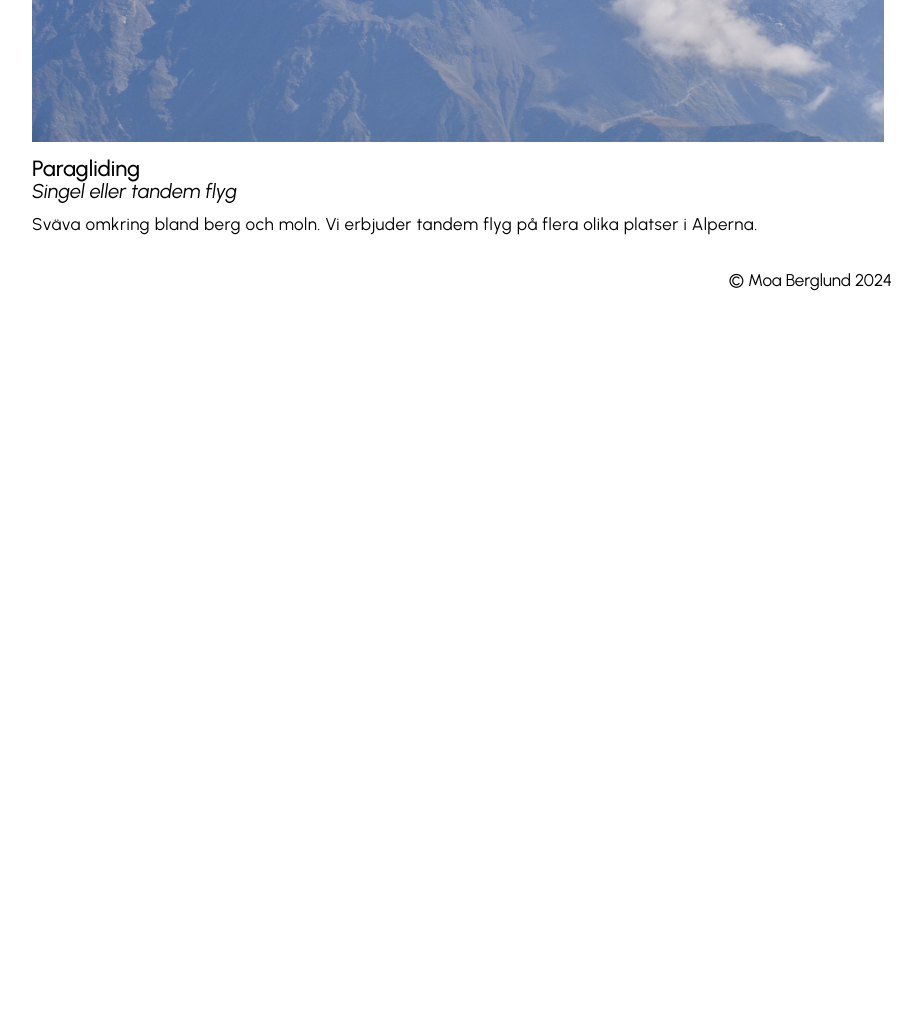
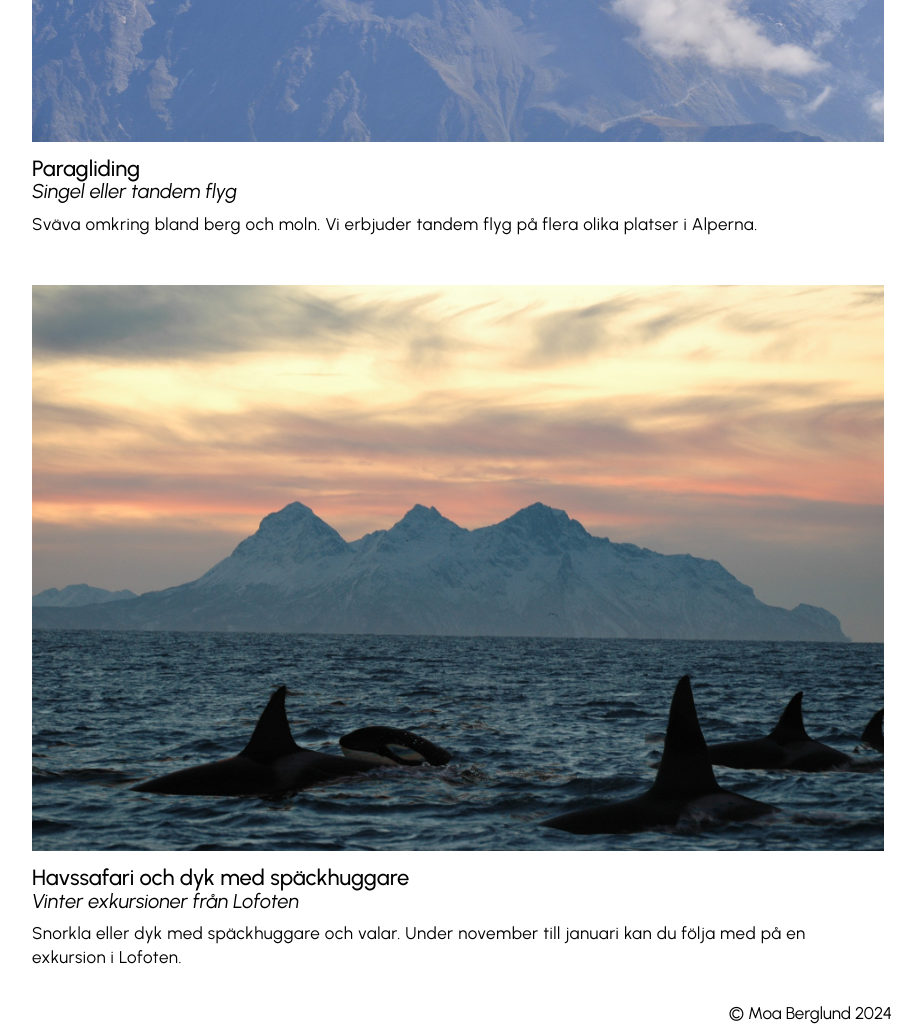
Before and after one commit to moaberglund/wp-m4.1, a plain HTML site: page src/html/trips.html in a window 1280 px wide. Shown: the part 1684-2717 px from the top of the page, without its empty margins (182-1104 px from the left). Before the commit the page ends 1984 px from the top, so only its background shows below. Drawn offline with nearby package versions, Linux system fonts and the light colour scheme.

Commit message:
späckhuggar safari

```diff
--- a/src/html/trips.html
+++ b/src/html/trips.html
@@ -174,6 +174,28 @@
 
                 </div>
 
+                <!-- Späckhuggare -->
+                <div class="trips-bubble">
+
+
+                    <picture class="trip-img">
+                        <source srcset="../media/orca1.jpg?as=avif&width=900" type="image/avif">
+                        <source srcset="../media/orca1.jpg?as=webp&width=900" type="image/webp">
+                        <source srcset="../media/orca1.jpg?width=900" type="image/jpg">
+                        <img src="../media/orca1.jpg?width=900"
+                            alt="Späckhuggare som kommer upp till ytan i solnedgången">
+                    </picture>
+
+
+                    <a href="trips.html" class="trip-link">
+                        <h4>Havssafari och dyk med späckhuggare</h4>
+                        <h5>Vinter exkursioner från Lofoten</h5>
+                        <p>Snorkla eller dyk med späckhuggare och valar. Under november till januari kan du följa med
+                            på en exkursion i Lofoten.
+                        </p>
+                    </a>
+
+                </div>
 
             </div>
 
```
Also changed, not shown: src/media/orca1.jpg (added).
